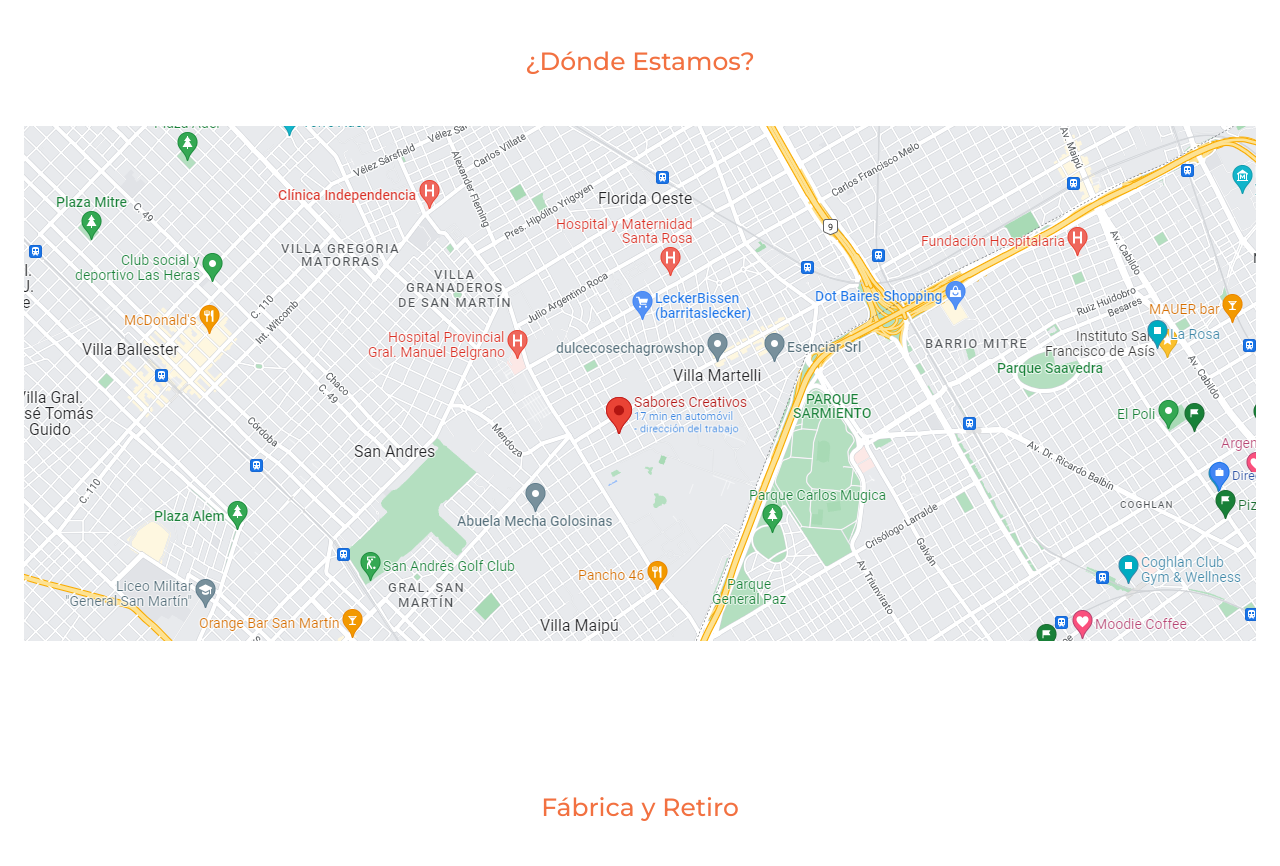
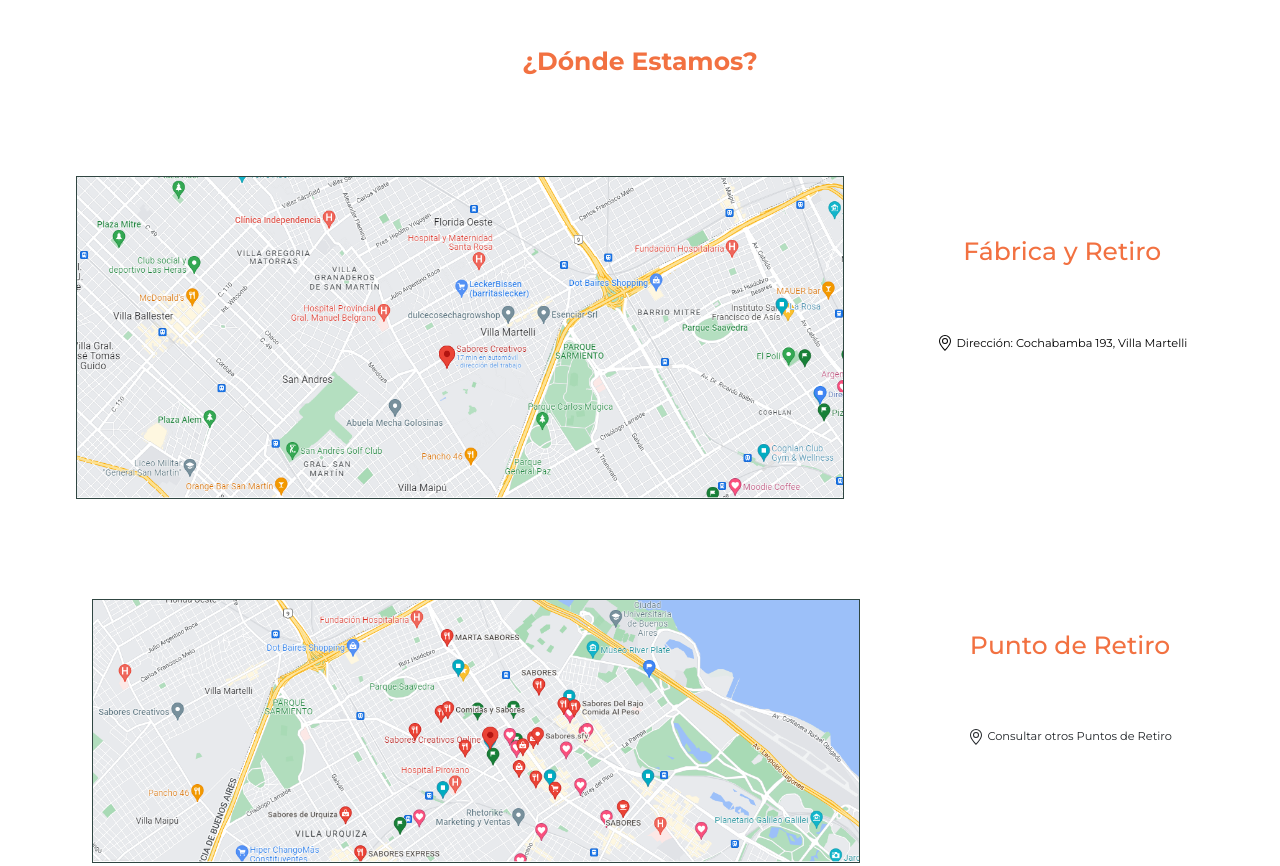
Before and after one commit to TobiasArmiento/finalsabores, a plain HTML site: page sections/Donde Estamos.html in a window 1280 px wide. Shown: the part 220-1086 px from the top of the page. Drawn offline with nearby package versions, Linux system fonts and the light colour scheme.

Commit message:
css donde estamos

```diff
--- a/css/style.css
+++ b/css/style.css
@@ -300,6 +300,7 @@ footer{
 
     .logo{
         height: 65px;
+        width: 155px;
     }
 
     form{
@@ -309,4 +310,35 @@ footer{
     .copyright{
         padding-right: 110px;
     }
+
+    .dondeEstamos{
+        font-weight: 700;
+        margin-bottom: 100px;
+    }
+
+    .imgFabrica, .imgRetiro{
+        width: 60%;
+        border: 1px solid #304642;
+    }
+
+    .mapsFabrica, .mapsRetiro{
+        display: flex;
+        justify-content: space-evenly;
+        align-items: center;
+        margin-bottom: 100px;
+    }
+
+    .listMaps{
+        list-style-type: none;
+    }
+
+    .todoFabrica, .puntoRetiro{
+        display: flex;
+        flex-direction: column;
+    }
+
+    .fabricaRetiro{
+        margin-top: -70px;
+    }
+
 }
--- a/sections/Donde Estamos.html
+++ b/sections/Donde Estamos.html
@@ -68,16 +68,15 @@
         </div>
             <div class="mapsRetiro">
                 <img class="imgRetiro" src="../img/google maps 2.png" alt="Ubicacion de punto de retiro rivera 2847">
-                <div>
-                    <h2 class="puntoRetiro">Punto de Retiro</h2>
+                <div class="puntoRetiro">
+                    <h2 class="fabricaRetiro">Punto de Retiro</h2>
                     <nav>
                         <li class="listMaps">
-                            <a class="linkMaps" href="https://www.google.com/maps/place/Sabores+Creativos+Online/@-34.5590682,-58.4654047,17.79z/data=!4m12!1m6!3m5!1s0x0:0x4099973a335d4e1b!2sSabores+Creativos!8m2!3d-34.5549674!4d-58.5168659!3m4!1s0x0:0x53a5aaac56d413f0!8m2!3d-34.5590564!4d-58.4653918" target="_blank" ><svg xmlns="http://www.w3.org/2000/svg" width="16" height="16" fill="currentColor" class="bi bi-geo-alt" viewBox="0 0 16 16">
+                            <svg xmlns="http://www.w3.org/2000/svg" width="16" height="16" fill="currentColor" class="bi bi-geo-alt" viewBox="0 0 16 16">
                                 <path d="M12.166 8.94c-.524 1.062-1.234 2.12-1.96 3.07A31.493 31.493 0 0 1 8 14.58a31.481 31.481 0 0 1-2.206-2.57c-.726-.95-1.436-2.008-1.96-3.07C3.304 7.867 3 6.862 3 6a5 5 0 0 1 10 0c0 .862-.305 1.867-.834 2.94zM8 16s6-5.686 6-10A6 6 0 0 0 2 6c0 4.314 6 10 6 10z"/>
                                 <path d="M8 8a2 2 0 1 1 0-4 2 2 0 0 1 0 4zm0 1a3 3 0 1 0 0-6 3 3 0 0 0 0 6z"/>
                             </svg>
-                            <small class="direccionRetiro">Dirección: Dr. Pedro Ignacio Rivera 2847</small>
-                        </a>
+                            <small class="direccionRetiro">Consultar otros Puntos de Retiro</small>
                         </li>
                     </nav>
             </div>
```
